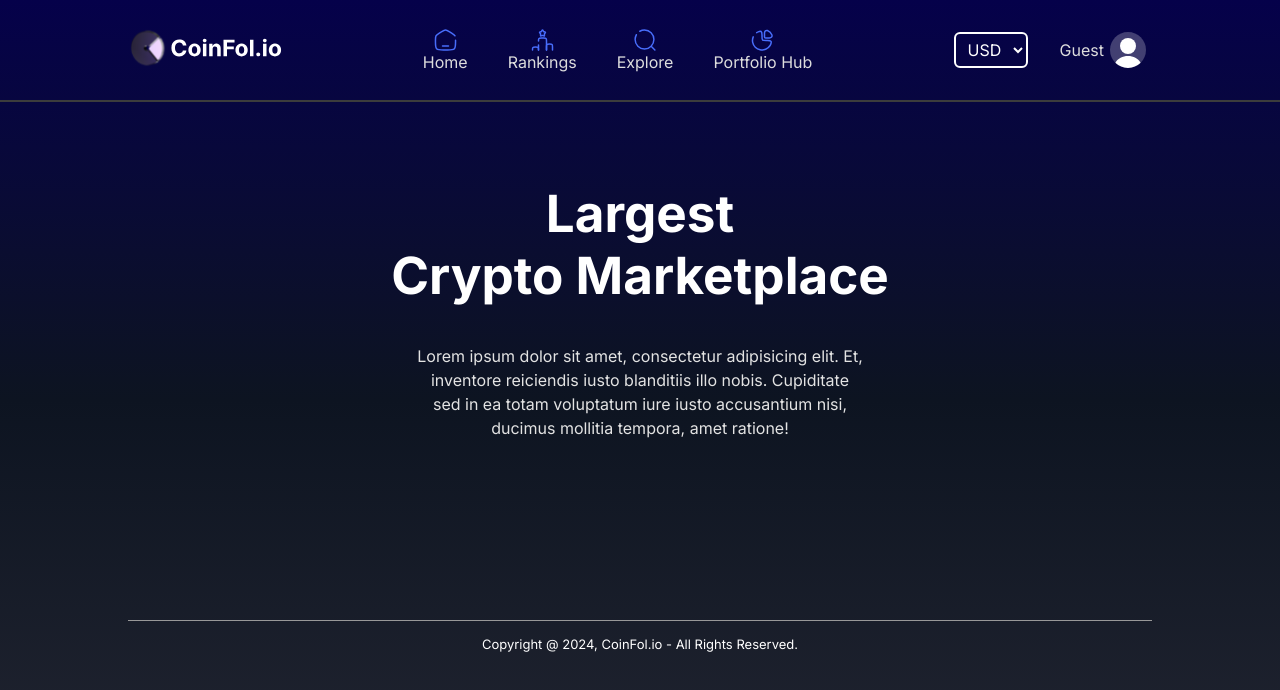
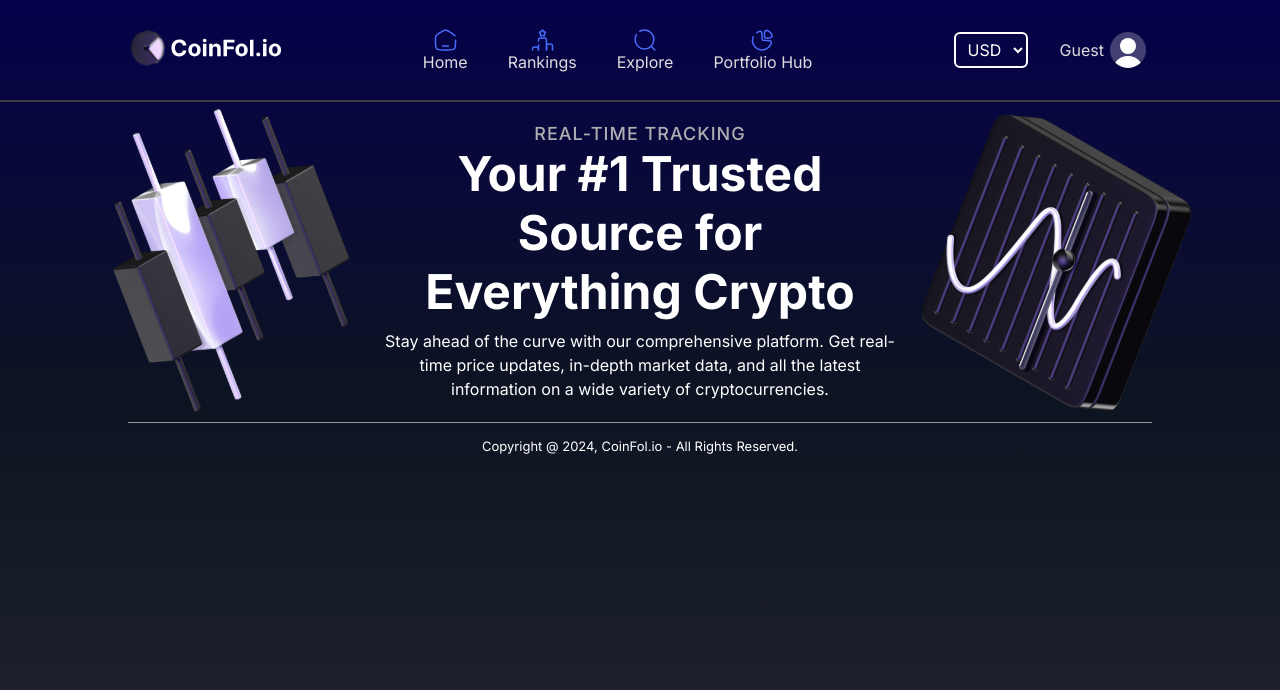
Before and after one commit to dimitarraychev/coinfolio, a React (Vite) app: page / in a window 1280 px wide. Shown: the top 690 px of the page. Built offline with nearby package versions, Linux system fonts and the light colour scheme; no server answers.

Commit message:
Initiated some view on the Home page

```diff
--- a/src/pages/Home/Home.css
+++ b/src/pages/Home/Home.css
@@ -1,54 +1,28 @@
 .home {
-	padding: 0 10px;
-	padding-bottom: 100px;
+	display: flex;
+	flex-direction: column;
 }
 
-.hero {
-	max-width: 600px;
-	margin: 80px auto;
+section.hero {
+	width: 90%;
+	margin: 0 auto;
+	display: flex;
+	align-items: center;
+	justify-content: center;
+}
+
+section.hero img {
+	height: 25vw;
+}
+
+section.hero .hero-text {
 	display: flex;
 	flex-direction: column;
 	align-items: center;
+	justify-content: center;
 	text-align: center;
-	gap: 30px;
 }
 
-.hero h1 {
-	font-size: max(4vw, 36px);
-}
-
-.hero p {
-	width: 75%;
-	color: #e3e3e3;
+section.hero .hero-text .description {
 	line-height: 1.5;
 }
-
-.hero form {
-	padding: 8px;
-	width: 80%;
-	background-color: white;
-	border-radius: 5px;
-	font-size: 20px;
-	display: flex;
-	justify-content: space-between;
-	align-items: center;
-	gap: 10px;
-}
-
-.hero input {
-	flex: 1;
-	font-size: 16px;
-	outline: none;
-	border: none;
-	padding-left: 10px;
-}
-
-.hero button {
-	border: none;
-	background: #7927ff;
-	color: white;
-	font-size: 16px;
-	padding: 10px 30px;
-	border-radius: 5px;
-	cursor: pointer;
-}
--- a/src/pages/Home/Home.jsx
+++ b/src/pages/Home/Home.jsx
@@ -1,20 +1,26 @@
 import React from "react";
 import "./Home.css";
+import heroLeft from "../../assets/images/hero-left.svg";
+import heroRight from "../../assets/images/hero-right.svg";
 
 const Home = () => {
 	return (
 		<div className="home">
-			<div className="hero">
-				<h1>
-					Largest <br /> Crypto Marketplace
-				</h1>
-				<p>
-					Lorem ipsum dolor sit amet, consectetur adipisicing elit.
-					Et, inventore reiciendis iusto blanditiis illo nobis.
-					Cupiditate sed in ea totam voluptatum iure iusto accusantium
-					nisi, ducimus mollitia tempora, amet ratione!
-				</p>
-			</div>
+			<section className="hero">
+				<img src={heroLeft} alt="hero-left" />
+				<article className="hero-text">
+					<p className="subheading">real-time tracking</p>
+					<h1>Your #1 Trusted Source for Everything Crypto</h1>
+					<p className="description">
+						Stay ahead of the curve with our comprehensive platform.
+						Get real-time price updates, in-depth market data, and
+						all the latest information on a wide variety of
+						cryptocurrencies.
+					</p>
+					<div className="btn-container"></div>
+				</article>
+				<img src={heroRight} alt="hero-right" />
+			</section>
 		</div>
 	);
 };
```
